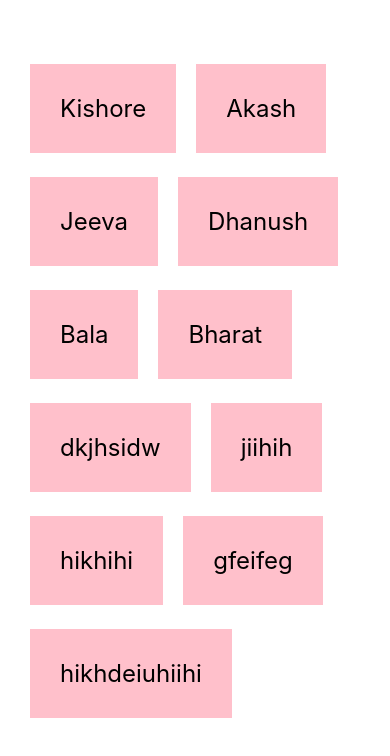
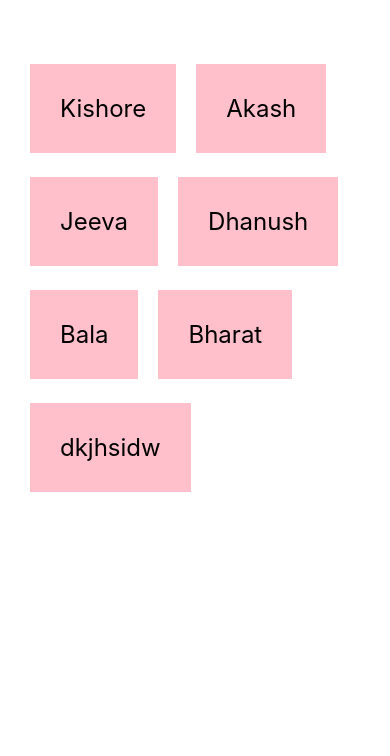
Before and after one commit to kishoreckd/net_ninja_react, a React Native app: screen / in a window 390 px wide. Shown: the top 756 px of the page. Built offline with nearby package versions, Linux system fonts and the light colour scheme.

Commit message:
Touchable components

```diff
--- a/App.js
+++ b/App.js
@@ -1,6 +1,6 @@
 import { StatusBar } from 'expo-status-bar';
 import { useState } from 'react';
-import { Button, StyleSheet, Text, TextInput, View , ScrollView,FlatList } from 'react-native';
+import { Button, StyleSheet, Text, TextInput, View , ScrollView,FlatList , TouchableOpacity} from 'react-native';
 
 export default function App() {
 
@@ -13,11 +13,16 @@ const [people , setPeople] = useState ([
   {name:'Bala' ,id:'5'} ,
   {name:'Bharat' ,id:'6'} ,
   {name:'dkjhsidw' ,id:'7'} ,
-  {name:'jiihih' ,id:'8'} ,
-  {name:'hikhihi' ,id:'9'} ,
-  {name:'gfeifeg' ,id:'10'} ,
-  {name:'hikhdeiuhiihi' ,id:'11'} ,
+
 ]);
+
+
+const pressHandler =(id)=>{
+  console.log(id);
+  setPeople((prevPeople)=>{
+    return prevPeople.filter(person =>person.id !=id)
+  })
+}
   return (
     <View style={styles.container}>
 
@@ -25,7 +30,11 @@ const [people , setPeople] = useState ([
       numColumns={2}
       keyExtractor={ (item) => item.id}
       renderItem={({item})=>(
-        <Text style ={styles.item} >{item.name}</Text>
+        <TouchableOpacity onPress={()=>{
+          pressHandler(item.id)
+        }}>
+         <Text style ={styles.item} >{item.name}</Text>
+        </TouchableOpacity>
       )}
 
       />
```
